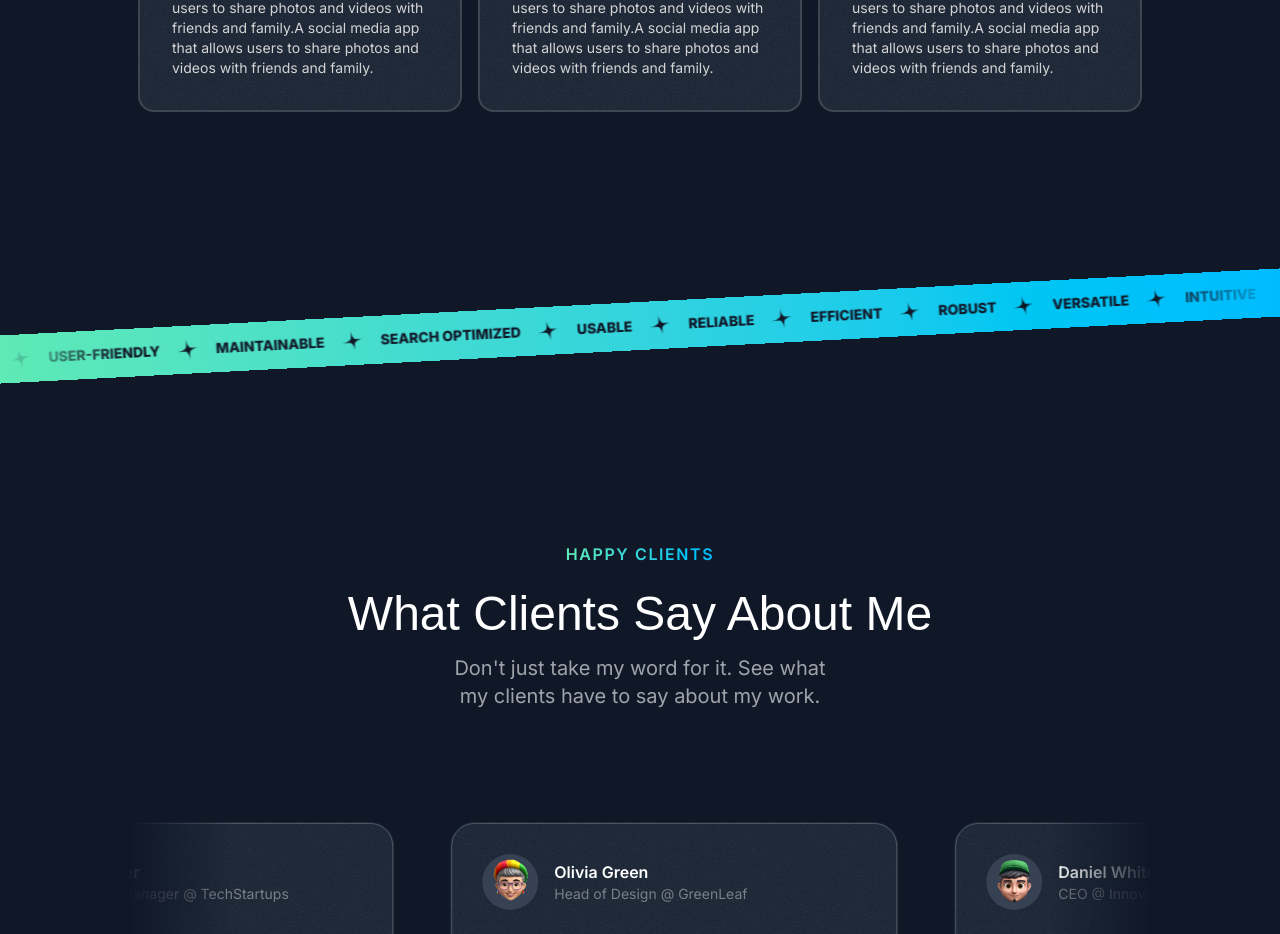
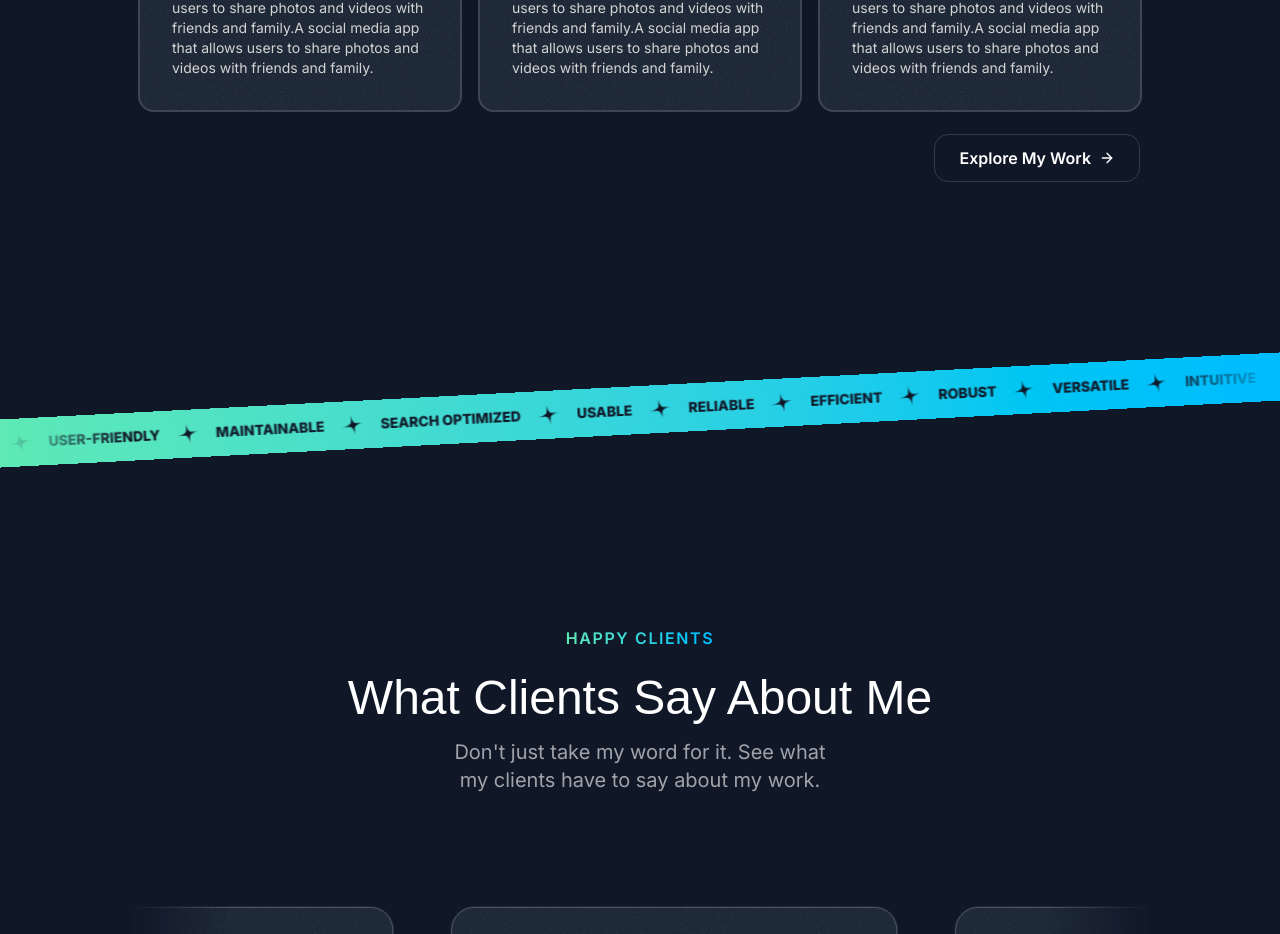
Before and after one commit to thehackersbrain/portfolio, a Next.js app: page / in a window 1280 px wide. Shown: the part 3998-4932 px from the top of the page. Built offline with nearby package versions, Linux system fonts and the light colour scheme; a web font is replaced by a local one.

Commit message:
added new projects page - projects section done...

```diff
--- a/src/app/layout.tsx
+++ b/src/app/layout.tsx
@@ -2,6 +2,8 @@ import type { Metadata } from "next";
 import { Inter, Calistoga } from "next/font/google";
 import { twMerge } from "tailwind-merge";
 import "./globals.css";
+import HeaderSection from "@/sections/Header";
+import FooterSection from "@/sections/Footer";
 
 const inter = Inter({
   variable: "--font-sans",
@@ -35,7 +37,9 @@ export default function RootLayout({
           "bg-gray-900 text-white antialiased font-sans",
         )}
       >
+        <HeaderSection />
         {children}
+        <FooterSection />
       </body>
     </html>
   );
--- a/src/app/page.tsx
+++ b/src/app/page.tsx
@@ -1,17 +1,14 @@
-import HeaderSection from "@/sections/Header";
 import HeroSection from "@/sections/Hero";
 import ProjectsSection from "@/sections/Projects";
 import TapeSection from "@/sections/Tape";
 import TestimonialsSection from "@/sections/Testimonials";
 import AboutSection from "@/sections/About";
 import ContactSection from "@/sections/Contact";
-import FooterSection from "@/sections/Footer";
 import { ProjectsCardSection } from "@/sections/ProjectCards";
 
 export default function Home() {
   return (
     <div>
-      <HeaderSection />
       <HeroSection />
       <ProjectsSection />
       <ProjectsCardSection />
@@ -19,7 +16,6 @@ export default function Home() {
       <TestimonialsSection />
       <AboutSection />
       <ContactSection />
-      <FooterSection />
     </div>
   );
 }
--- /dev/null
+++ b/src/app/projects/page.tsx
@@ -0,0 +1,9 @@
+const ProjectsPage = () => {
+  return (
+    <section className="h-screen my-16 lg:my-24">
+      <div className="text-center text-3xl font-serif">Projects Page</div>
+    </section>
+  );
+};
+
+export default ProjectsPage;
--- a/src/components/ProjectsCard.tsx
+++ b/src/components/ProjectsCard.tsx
@@ -21,7 +21,7 @@ const ProjectsCard = ({
   return (
     <CardSpotlight
       className={twMerge(
-        "h-fit w-80 md:col-span-1 lg:col-span-1 float-grow-an hover:z-20 hover:relative",
+        "h-fit w-80 md:col-span-1 lg:col-span-1 float-up-an",
         addClassName,
       )}
       style={{
--- a/src/sections/ProjectCards.tsx
+++ b/src/sections/ProjectCards.tsx
@@ -1,5 +1,7 @@
 import { SectionHeader } from "@/components/SectionHeader";
 import ProjectsCard from "@/components/ProjectsCard";
+import Link from "next/link";
+import { ArrowRightIcon } from "lucide-react";
 
 const projects = [
   {
@@ -70,6 +72,15 @@ export function ProjectsCardSection() {
               />
             ))}
           </div>
+          <div className="self-end m-3">
+            <Link
+              href="/projects"
+              className="inline-flex items-center gap-2 border border-white/15 px-6 h-12 rounded-xl hover:cursor-pointer float-up-an"
+            >
+              <span className="font-semibold">Explore My Work</span>
+              <ArrowRightIcon className="size-4" />
+            </Link>
+          </div>
         </div>
       </div>
     </div>
```
